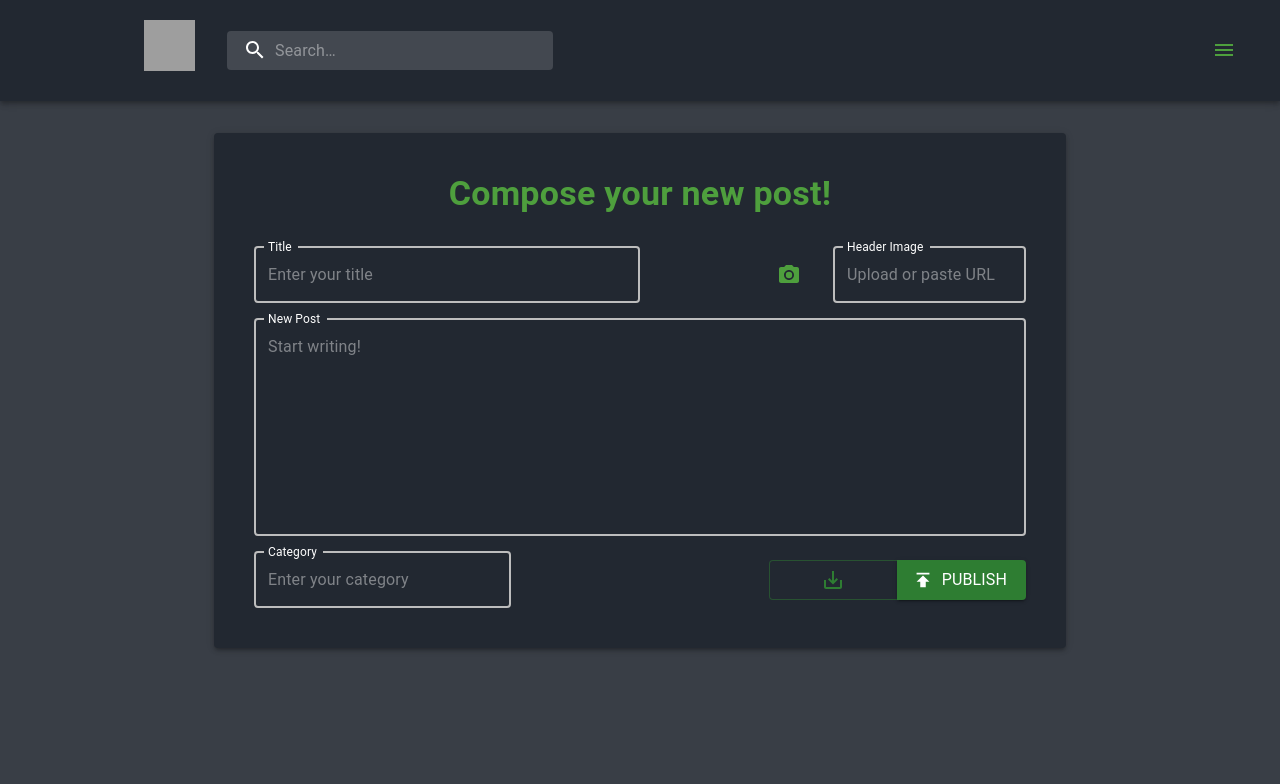
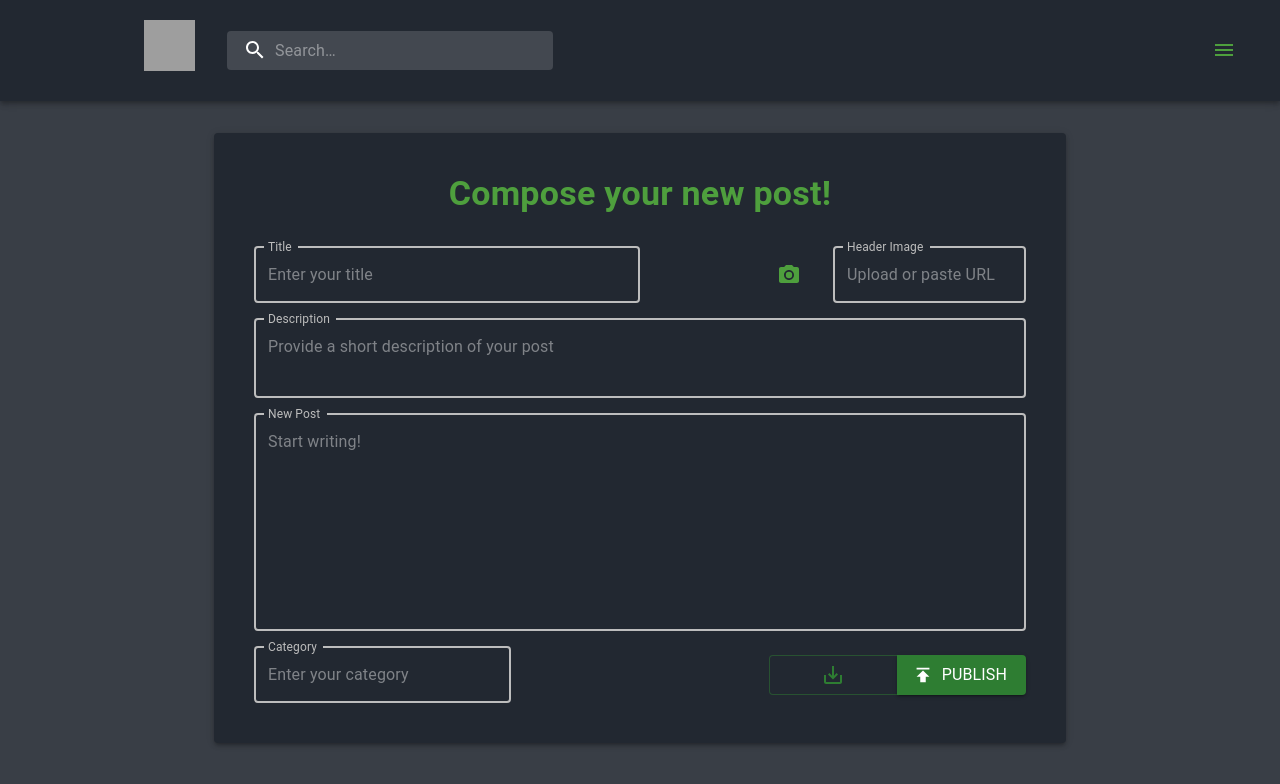
Before and after one commit to markuschue/react-blog, a React (Create React App) app in the folder client/: page /compose in a window 1280 px wide. Shown: the top 784 px of the page. Built offline with nearby package versions, Linux system fonts and the light colour scheme; grey boxes are pictures that could not be loaded.

Commit message:
posts now publishable!

```diff
--- a/client/src/components/Theme.jsx
+++ b/client/src/components/Theme.jsx
@@ -37,7 +37,10 @@ const theme = createTheme({
       styleOverrides: {
         root: {
           '& label.Mui-focused': {
-            color: 'white',
+            color: '#bdbdbd',
+          },
+          '& label.Mui-error': {
+            color: '#990000',
           },
           '& .MuiOutlinedInput-root': {
             '& fieldset': {
@@ -45,7 +48,10 @@ const theme = createTheme({
             },
             '&.Mui-focused fieldset': {
               borderColor: '#bdbdbd',
-              color: 'white',
+            },
+            '&.Mui-error fieldset': {
+              borderColor: '#990000',
+              textColor: '#990000',
             },
           }
         }
--- a/client/src/pages/Compose.jsx
+++ b/client/src/pages/Compose.jsx
@@ -10,15 +10,72 @@ import PublishIcon from '@mui/icons-material/Publish';
 import SaveAltIcon from '@mui/icons-material/SaveAlt';
 import IconButton from '@mui/material/IconButton';
 import PhotoCamera from '@mui/icons-material/PhotoCamera';
+import { useNavigate } from 'react-router-dom';
 
 function Compose() {
   let [title, setTitle] = React.useState('');
   let [headerImage, setHeaderImage] = React.useState('');
   let [content, setContent] = React.useState('');
   let [category, setCategory] = React.useState('');
+  let [description, setDescription] = React.useState('');
+  let [alerts, setAlerts] = React.useState({
+    title: false,
+    description: false,
+    headerImage: false,
+    content: false,
+    category: false,
+  });
+
+  const navigate = useNavigate();
 
   function handleInputChange(e, inputSet) {
     inputSet(e.target.value);
+    setAlerts({ ...alerts, [e.target.id]: false });
+  }
+
+  function checkIsPublishable() {
+    let isPublishable = true;
+    let currentAlerts = {
+      title: false,
+      description: false,
+      headerImage: false,
+      content: false,
+      category: false,
+    };
+    // Check if any of the inputs are empty in a loop
+    [title, description, headerImage, content, category].forEach((input, index) => {
+      if (input === '') {
+        currentAlerts[Object.keys(currentAlerts)[index]] = true;
+        isPublishable = false;
+      }
+    });
+    setAlerts(currentAlerts);
+    return isPublishable;
+  }
+
+  async function handlePublish() {
+    if (checkIsPublishable()) {
+      try {
+        const requestOptions = {
+          method: 'POST',
+          headers: { 'Content-Type': 'application/json' },
+          body: JSON.stringify({
+            title: title,
+            description: description,
+            author: 'Anonymous',
+            date: new Date().toLocaleDateString(),
+            headerImage: headerImage,
+            content: content,
+            category: category,
+          }),
+        };
+        const response = fetch('http://localhost:9000/posts/', requestOptions);
+        console.log(response);
+        navigate('/');
+      } catch (error) {
+        console.log(error);
+      }
+    }
   }
 
   return (
@@ -33,6 +90,7 @@ function Compose() {
           <Grid container item justifyContent="space-between" alignItems={'center'}>
             <Grid item xs={12} md={6}>
               <TextField
+                id="title"
                 label="Title"
                 placeholder="Enter your title"
                 variant="outlined"
@@ -40,13 +98,22 @@ function Compose() {
                 onChange={(e) => handleInputChange(e, setTitle)}
                 value={title}
                 focused
+                error={alerts.title}
+                helperText={alerts.title ? 'Title cannot be empty' : ''}
               />
             </Grid>
             <Grid item xs={0} md={2} />
             <Grid item xs={1}>
               <Tooltip title="Upload image">
-                <IconButton color="custom" aria-label="upload picture" component="label" sx={{ mt: { xs: 2, md: 0 } }}>
-                  <input hidden accept="image/*" type="file"
+                <IconButton
+                  color="custom"
+                  aria-label="upload picture"
+                  component="label"
+                  sx={{ mt: { xs: 2, md: 0 } }}
+                >
+                  <input
+                    hidden accept="image/*"
+                    type="file"
                     onChange={(e) => handleInputChange(e, setHeaderImage)}
                   />
                   <PhotoCamera />
@@ -55,6 +122,7 @@ function Compose() {
             </Grid>
             <Grid item xs={10} sm={11} md={3}>
               <TextField
+                id="headerImage"
                 label="Header Image"
                 placeholder="Upload or paste URL"
                 variant="outlined"
@@ -63,12 +131,34 @@ function Compose() {
                 onChange={(e) => handleInputChange(e, setHeaderImage)}
                 value={headerImage}
                 focused
+                error={alerts.headerImage}
+                helperText={alerts.headerImage ? 'Header image cannot be empty' : ''}
               />
             </Grid>
           </Grid>
           <Grid container item justifyContent="center">
             <Grid item xs={12}>
               <TextField
+                id="description"
+                label="Description"
+                placeholder='Provide a short description of your post'
+                multiline
+                rows={2}
+                fullWidth
+                sx={{ mt: 2 }}
+                variant="outlined"
+                onChange={(e) => handleInputChange(e, setDescription)}
+                value={description}
+                focused
+                error={alerts.description}
+                helperText={alerts.description ? 'Description cannot be empty' : ''}
+              />
+            </Grid>
+          </Grid>
+          <Grid container item justifyContent="center">
+            <Grid item xs={12}>
+              <TextField
+                id="content"
                 label="New Post"
                 placeholder='Start writing!'
                 multiline
@@ -79,12 +169,15 @@ function Compose() {
                 onChange={(e) => handleInputChange(e, setContent)}
                 value={content}
                 focused
+                error={alerts.content}
+                helperText={alerts.content ? 'Content cannot be empty' : ''}
               />
             </Grid>
           </Grid>
           <Grid container item justifyContent={"space-between"} alignItems={'center'}>
             <Grid item xs={6} md={4}>
               <TextField
+                id="category"
                 label="Category"
                 placeholder="Enter your category"
                 variant="outlined"
@@ -93,6 +186,8 @@ function Compose() {
                 onChange={(e) => handleInputChange(e, setCategory)}
                 value={category}
                 focused
+                error={alerts.category}
+                helperText={alerts.category ? 'Category cannot be empty' : ''}
               />
             </Grid>
             <Grid item xs={1} md={4} />
@@ -106,6 +201,7 @@ function Compose() {
                 <Button
                   variant="contained"
                   startIcon={<PublishIcon />}
+                  onClick={handlePublish}
                 >
                   <Typography sx={{ display: { xs: 'none', md: 'block' } }}>
                     Publish
```
